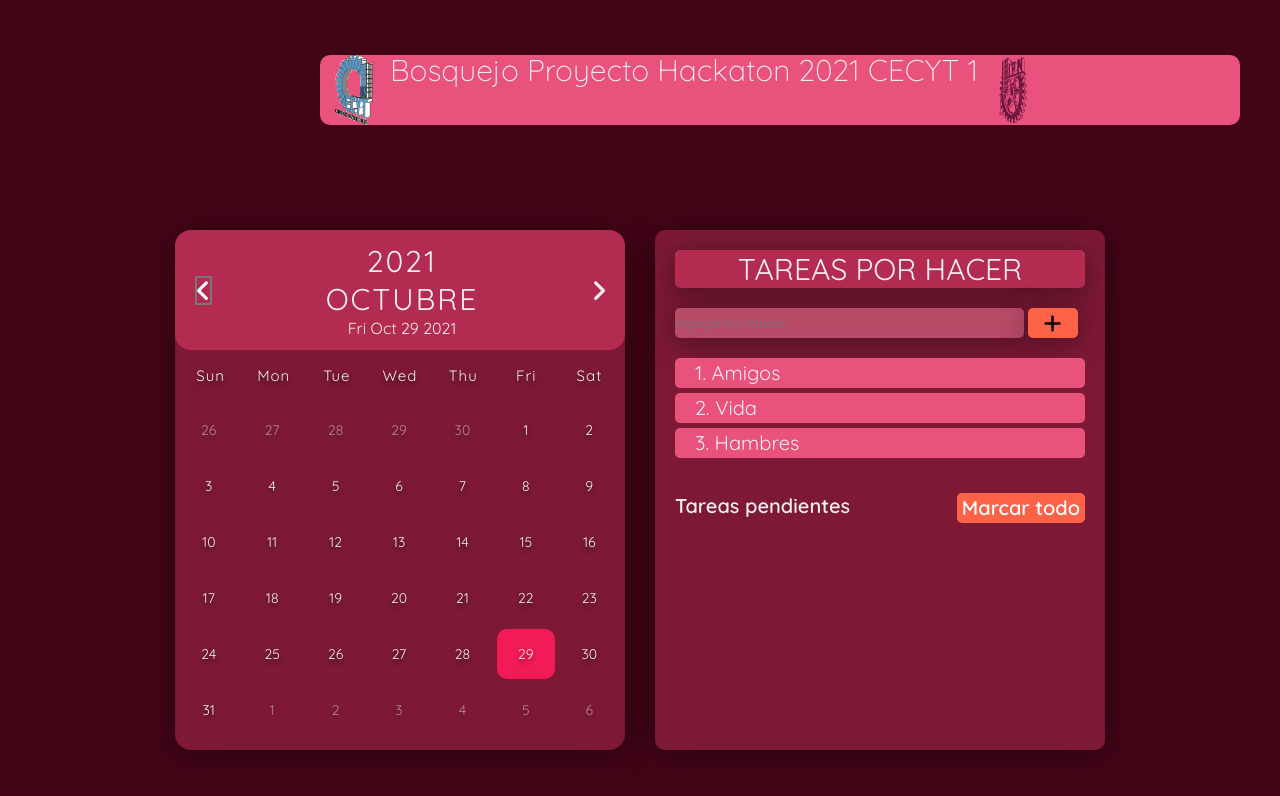
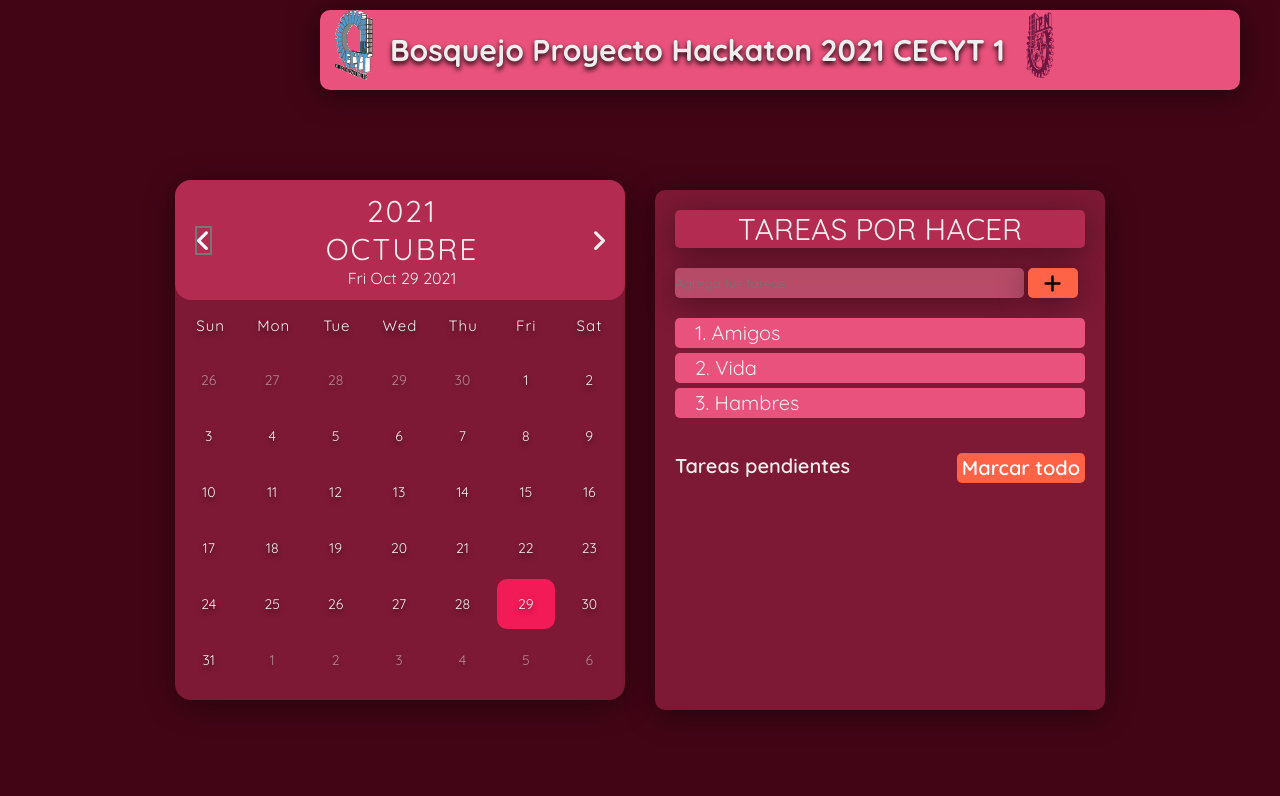
Before and after one commit to etxsA/Bitacora, a plain HTML site: page index.html in a window 1280 px wide. Drawn offline with Linux system fonts and the light colour scheme.

Commit message:
Cabecera

```diff
--- a/style.css
+++ b/style.css
@@ -9,6 +9,7 @@
 
 html {
     font-size: 62.5%;
+    background: #420516;
 }
 
 .contenedor {
@@ -18,9 +19,8 @@ html {
     color: #eee;
     display: flex;
     justify-content: center;
-    align-items: center;
+    align-items: flex-start ;
     flex-flow: wrap;
-    margin-bottom: 0rem;
 
 
 }
@@ -41,6 +41,7 @@ html {
     border-radius: 1rem;
     align-content: space-between;
     margin: 0 0 0 0;
+    box-shadow: 0 0.3rem 3rem rgba(0, 0, 0, 0.5);
 }
 
 .titulo .timg{
@@ -50,10 +51,12 @@ html {
 }
 
 .titulo h1 {
-    line-height: 3rem;
+    line-height: 8rem;
     text-align: center;
     font-size: 3rem;
     font-weight: lighter;
+    font-weight: 900;
+    text-shadow: 0 0.3rem 0.5rem rgba(0, 0, 0, 1);
 }
 
 
```
